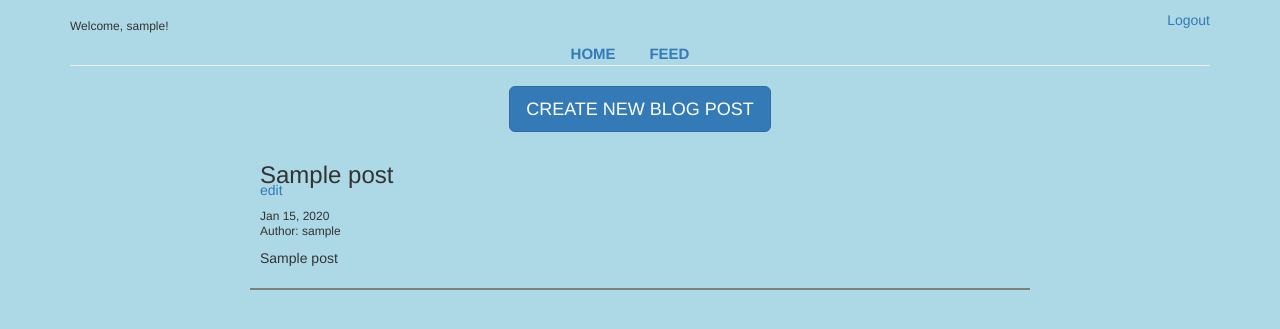
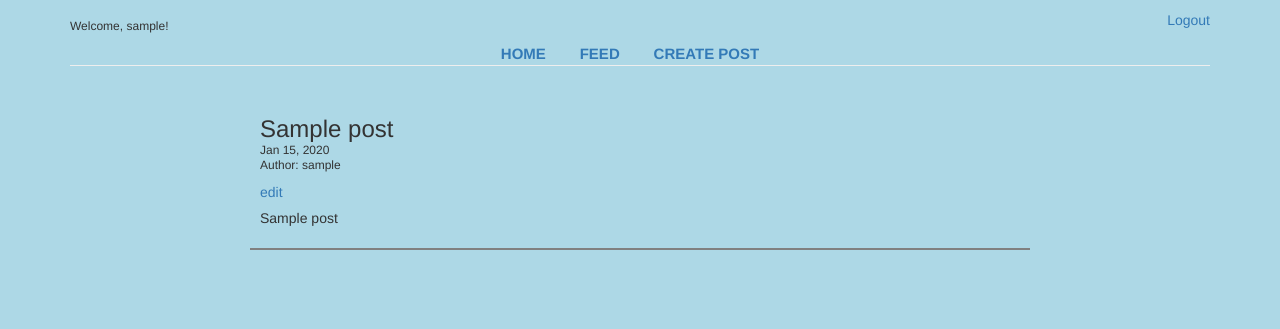
Before and after one commit to jakegornall/BlogProject, a Python web app: template templates/home.html in a window 1280 px wide. Shown: the top 329 px of the page. Run offline with Jinja, Linux system fonts and the light colour scheme; the template is opened without the code that fills it: most values are stand-ins (such as "Sample title", 1, 10 or a date in 2020); some libraries are stand-ins or nearby versions.

Commit message:
Perfect post edit

```diff
--- a/templates/home.html
+++ b/templates/home.html
@@ -1,26 +1,15 @@
 {% extends "main.html" %}
 {% block content %}
 <hr>
-<div class="row">
-	<div class="col-md-12 text-center">
-		<button id="NewEntryBtn" class="btn btn-primary btn-lg">CREATE NEW BLOG POST</button>
-		<script type="text/javascript">
-			$(document).ready(function() {
-				$("#NewEntryBtn").click(function(){
-					window.location.replace("{{hostURL}}/newEntry");
-				});
-			});
-		</script>
-	</div>
-</div>
 {% for x in posts %}
 <div class="row text-left">
     <div class="col-md-2">
     </div>
     <div class="post-div col-md-8 btm-border">
-        <h3>{{x.title}}</h3><a href="{{hostURL}}/edit?postID={{x.key().id()}}">edit</a>
+        <h3>{{x.title}}</h3>
         <h6 class="created">{{x.created.strftime("%b %d, %Y")}}</h6>
         <h6>Author: {{x.username}}</h6>
+        <a href="{{hostURL}}/edit?postID={{x.key().id()}}">edit</a>
         <p class="post-content">{{x.post | safe}}</p>
     </div>
     <div class="col-md-2">
--- a/templates/main.html
+++ b/templates/main.html
@@ -15,7 +15,7 @@
         .btm-border {border-bottom: 2px solid grey;}
         .error-message {color:red;}
         .created {margin-bottom: -8px; padding-bottom: 0px;}
-        .post-content {white-space: pre-line;}
+        .post-content {white-space: pre-line; margin-top: 6px;}
         .nav-bar a {padding: 5px; font-weight: bold; font-size: 15px; margin-right: 20px; transition: font-size 1s;}
         .nav-bar a:hover {font-size: 20px; transition: font-size 1s;}
         .nav-bar {margin: 0 0 -20px 0; padding: 0 0 0 0;}
@@ -44,6 +44,7 @@
             <div class="col-md-12 text-center">
                 <a href="{{hostURL}}/">HOME</a>
                 <a href="{{hostURL}}/feed">FEED</a>
+                <a href="{{hostURL}}/newEntry">CREATE POST</a>
             </div>
         </div>
         {% endif %}
```
Also changed, not shown: 1 other file.
